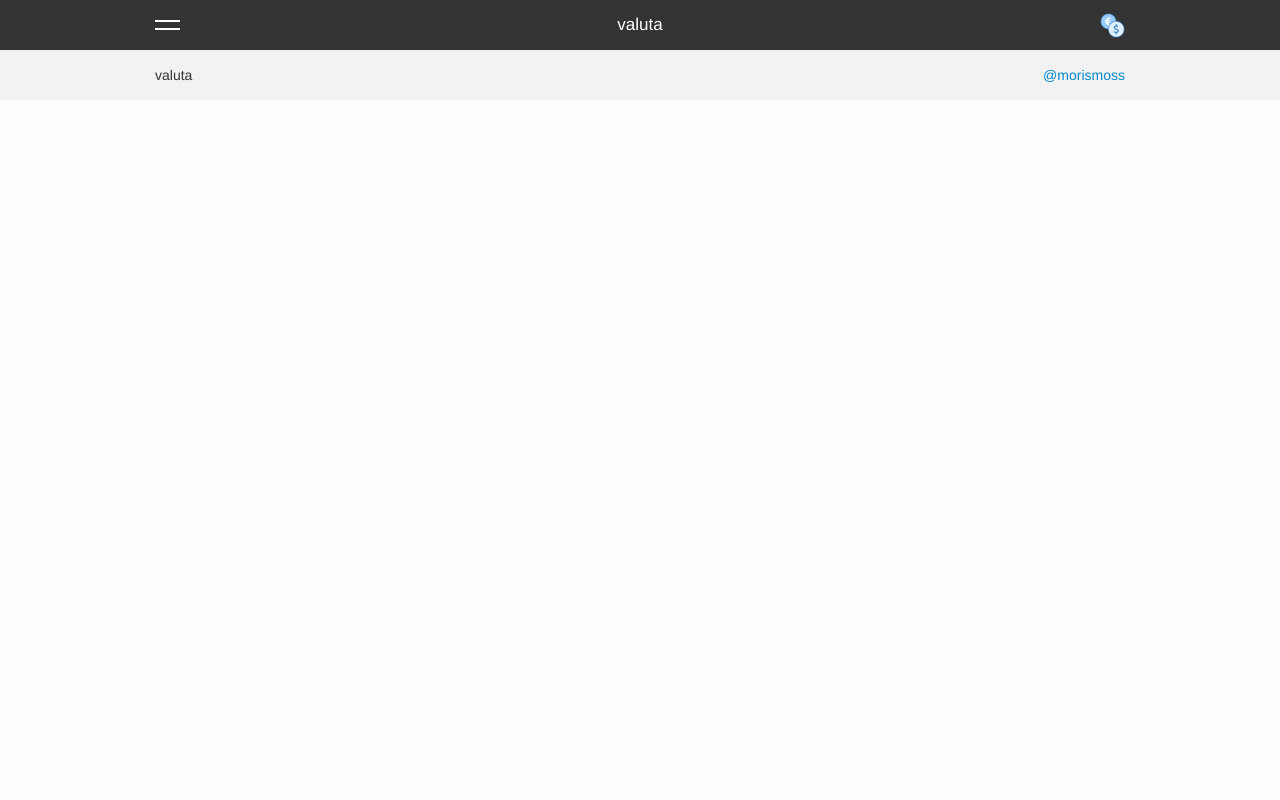
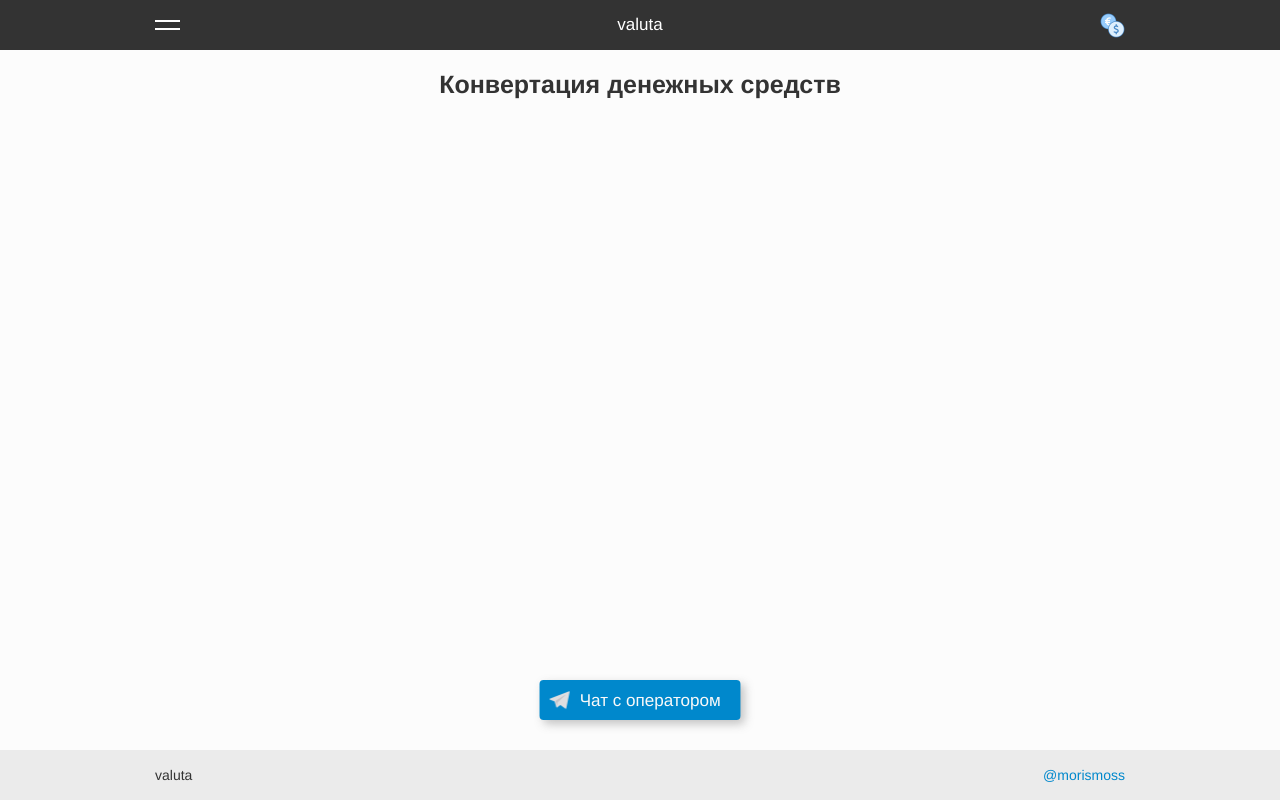
Before and after one commit to akmaevvs/valuta-front, a Vue app: page /calc in a window 1280 px wide. Built offline with nearby package versions, Linux system fonts and the light colour scheme.

Commit message:
калькулятор страница калькулятора

```diff
--- a/src/assets/style/base.css
+++ b/src/assets/style/base.css
@@ -11,7 +11,7 @@ html {
 body {
   font-family: Helvetica, Arial, Verdana, sans-serif;
   font-size: 14px;
-  background-color: #fdfdfd;
+  background-color: #fcfcfc;
 }
 
 h1,
--- a/src/components/footer-comp.vue
+++ b/src/components/footer-comp.vue
@@ -20,11 +20,11 @@ export default {
 
 <style lang="scss" scoped>
 .footer {
-  background-color: #f2f2f2;
+  background-color: #ebebeb;
   height: 50px;
   width: 100%;
   bottom: 0;
-  position: sticky;
+  position: absolute;
   color: #333;
   &__contact {
     color: #08c;
--- a/src/router/index.js
+++ b/src/router/index.js
@@ -5,6 +5,11 @@ const routes = [
     path: "/",
     name: "Home",
     component: () => import(/* webpackChunkName: "Home" */ "../views/Home.vue"),
+  },
+  {
+    path: "/calc",
+    name: "Calc",
+    component: () => import(/* webpackChunkName: "Home" */ "../views/Calc.vue"),
   },
 ];
 
--- /dev/null
+++ b/src/views/Calc.vue
@@ -0,0 +1,118 @@
+<template>
+  <div class="calc d-flex f-center">
+    <div class="inner d-flex f-center f-column gap-15">
+      <h2 class="calc__title">Конвертация денежных средств</h2>
+
+      <a class="calc__button d-flex f-center" @click="check"
+        >Чат с оператором</a
+      >
+    </div>
+  </div>
+</template>
+
+<script>
+export default {
+  name: "Calc",
+  components: {},
+  methods: {
+    check() {
+
+    },
+  },
+};
+</script>
+<style lang="scss" scoped>
+.calc {
+  .inner {
+    height: calc(100vh - 100px);
+    justify-content: space-between;
+  }
+  &__title {
+    color: #333;
+    margin-top: 20px;
+    font-size: 25px;
+    font-weight: 700;
+  }
+
+  &__button {
+    margin: 10px 0 30px 0;
+    padding: 10px 20px 10px 10px;
+    background-color: #0088cc;
+    position: relative;
+    color: #f9f9f9;
+    text-decoration: none;
+    font-size: 17px;
+    border-radius: 4px;
+    box-shadow: 4px 4px 10px 0px rgba(124, 124, 124, 0.4);
+    overflow: hidden;
+    animation: bouncing 2s ease-in-out 0.5s infinite;
+    transition: all 0.3s ease;
+
+    &:hover {
+      // box-shadow: 4px 4px 10px 0px rgba(124, 124, 124, 0.6);
+      // transform: scale(1.02) !important;
+      // animation-play-state: paused;
+    }
+    &:before {
+      background-image: url("../assets/img/telegram-logo-small.png");
+      background-size: 20px 20px;
+      display: inline-block;
+      background-repeat: no-repeat;
+      width: 20px;
+      height: 20px;
+      content: "";
+      padding-right: 10px;
+    }
+    &:after {
+      content: "";
+      display: block;
+      width: 20px;
+      height: 200px;
+      margin-left: 50px;
+      background: rgba(255, 255, 255, 0.603);
+      left: -40px;
+      top: -100px;
+      z-index: 1;
+      transform: rotate(30deg);
+      position: absolute;
+      animation: glaring 5s ease-in-out 0.05s infinite;
+    }
+  }
+}
+@keyframes bouncing {
+  0% {
+    transform: scale(1);
+    box-shadow: 4px 4px 10px 0px rgba(124, 124, 124, 0.4);
+  }
+  15% {
+    transform: scale(1.02);
+    box-shadow: 4px 4px 10px 0px rgba(124, 124, 124, 0.6);
+  }
+  30% {
+    transform: scale(1);
+    box-shadow: 4px 4px 10px 0px rgba(124, 124, 124, 0.4);
+  }
+  100% {
+    transform: scale(1);
+  }
+}
+@keyframes glaring {
+  0% {
+    left: -30px;
+    margin-left: 0px;
+  }
+  30% {
+    left: 110%;
+    margin-left: 80px;
+  }
+  100% {
+    left: 110%;
+    margin-left: 80px;
+  }
+}
+@media screen and (max-width: 320px) {
+  .calc__img {
+    max-width: 100px;
+  }
+}
+</style>
```
